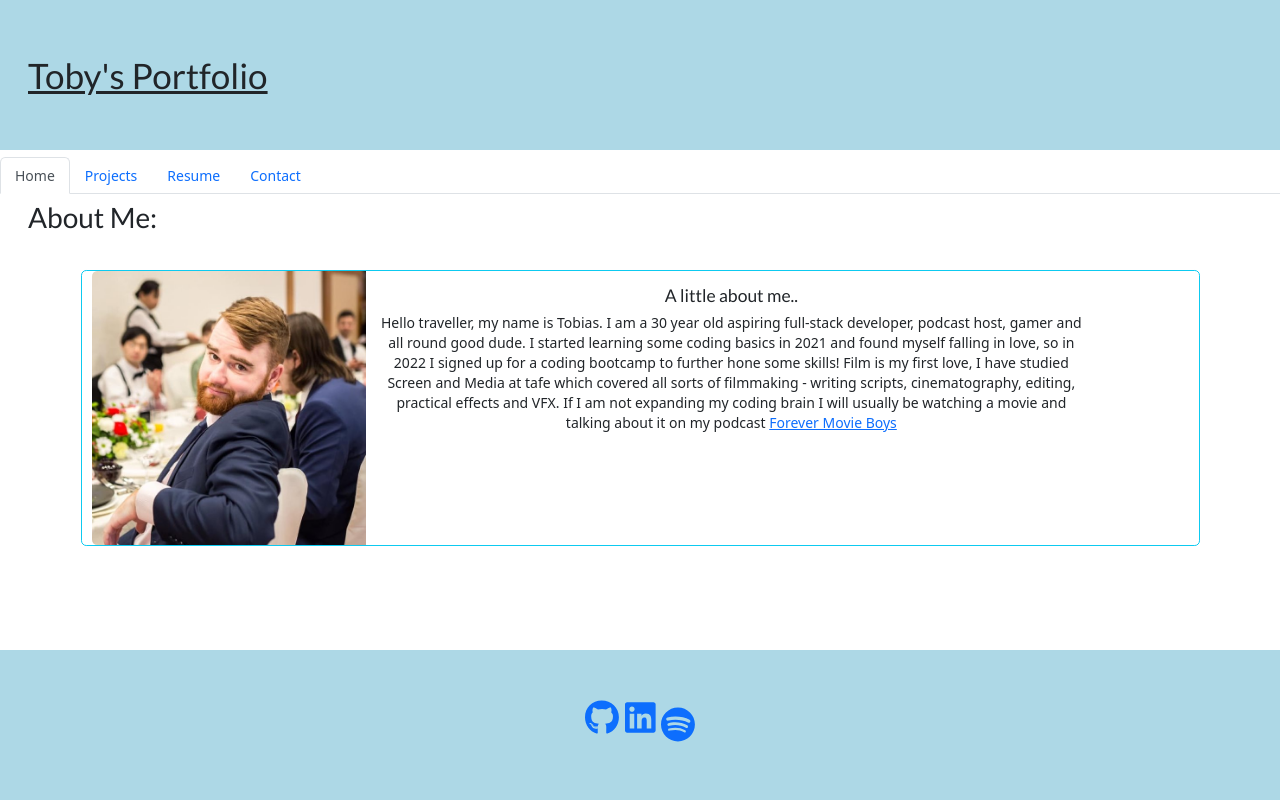
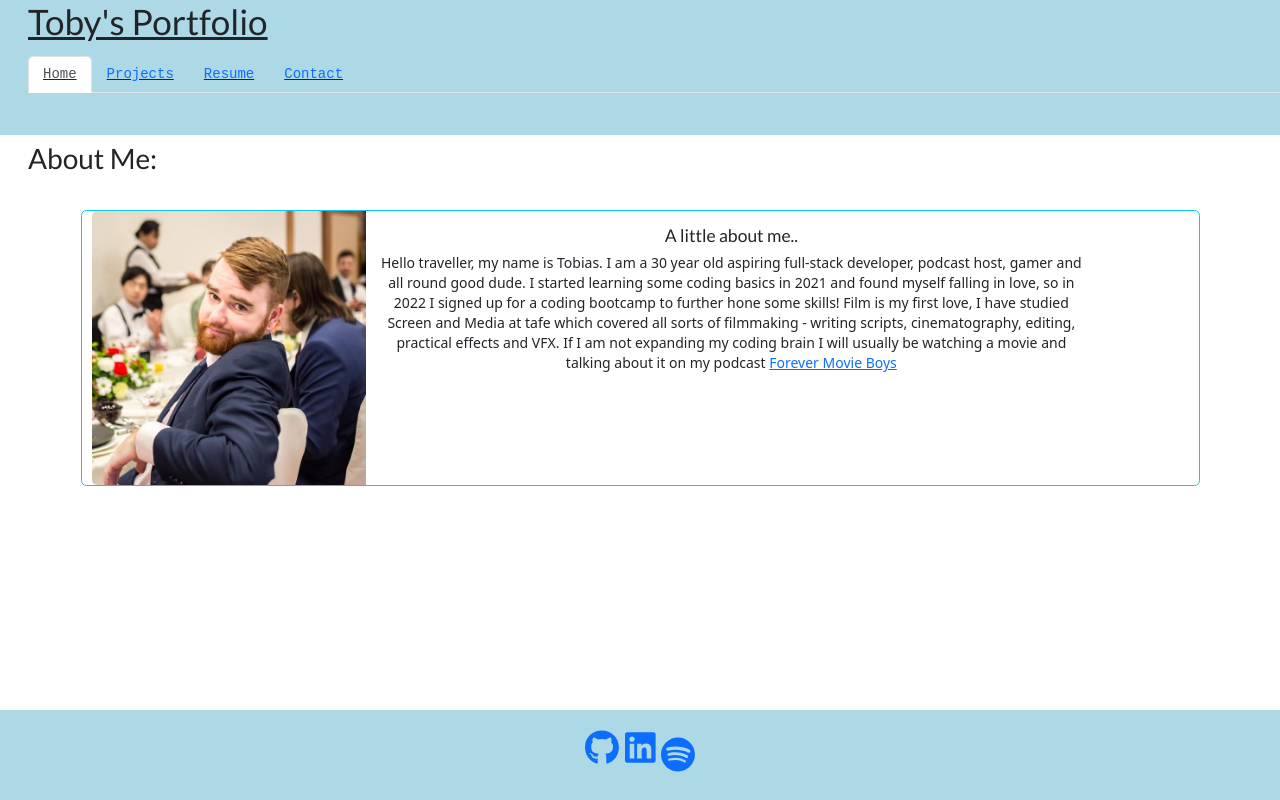
Before and after one commit to Virgona/Portfolio, a React (Create React App) app: page / in a window 1280 px wide. Built offline with nearby package versions, Linux system fonts and the light colour scheme.

Commit message:
changing redeploy to try and fix stylings

```diff
--- a/package.json
+++ b/package.json
@@ -22,7 +22,7 @@
     "web-vitals": "^0.2.4"
   },
   "scripts": {
-    "predeploy": "npm run build",
+    "predeploy": "PUBLIC_URL=/Portfolio npm run build",
     "deploy": "gh-pages -d build",
     "start": "react-scripts start",
     "build": "react-scripts build",
--- a/src/components/Footer.css
+++ b/src/components/Footer.css
@@ -3,7 +3,7 @@
     justify-Content: center;
     align-items: center;
     background-color: lightblue;
-    height: 150px;
+    height: 100px;
 }
 
 .iconStyles {
@@ -24,7 +24,5 @@
     cursor: pointer;
 }
 footer{
-    position: fixed;
-    bottom: 0;
     width: 100vw;
 }
--- a/src/components/Header.css
+++ b/src/components/Header.css
@@ -1,5 +1,5 @@
 .header {
-    display: flex;
+    /* display: flex; */
     background-color: lightblue;
     height: 150px;
     align-items: center;
--- a/src/components/Header.js
+++ b/src/components/Header.js
@@ -1,9 +1,13 @@
 import React from 'react';
 import './Header.css'
-export default function Header() {
+import NavTabs from './NavTabs';
+export default function Header(props) {
+    const { currentPage, handlePageChange } = props
     return (
         <div class='header'>
             <h1>Toby's Portfolio</h1>
+            <NavTabs currentPage={currentPage} handlePageChange={handlePageChange} />
         </div>
+
     );
 }
--- a/src/components/NavTabs.js
+++ b/src/components/NavTabs.js
@@ -4,6 +4,7 @@ import './NavTabs.css'
 // using object destructuring to pluck off our variables from the props object
 function NavTabs({ currentPage, handlePageChange }) {
   return (
+    <div className='d-block'>
       <ul className="nav nav-tabs position">
         <li className="nav-item">
           <a
@@ -47,6 +48,7 @@ function NavTabs({ currentPage, handlePageChange }) {
           </a>
         </li>
       </ul>
+    </div>
   );
 }
 
--- a/src/components/PortfolioContainer.js
+++ b/src/components/PortfolioContainer.js
@@ -6,6 +6,7 @@ import Home from './pages/Home';
 import About from './pages/Projects';
 import Resume from './pages/Resume';
 import Contact from './pages/Contact';
+import './portfolioContainer.css'
 
 export default function PortfolioContainer() {
   const [currentPage, setCurrentPage] = useState('Home');
@@ -27,10 +28,11 @@ export default function PortfolioContainer() {
   const handlePageChange = (page) => setCurrentPage(page);
 
   return (
-    <div>
-      <Header />
-      <NavTabs currentPage={currentPage} handlePageChange={handlePageChange} />
-      {renderPage()}
+    <div className='portfolio-container'>
+      <Header currentPage={currentPage} handlePageChange={handlePageChange} />
+      <div style={{ height: "80vh" }}>
+        {renderPage()}
+      </div>
       <Footer />
     </div>
   );
--- a/src/components/pages/Projects.css
+++ b/src/components/pages/Projects.css
@@ -6,3 +6,7 @@
 img {
     align-items: center;
 }
+
+.card-img-top {
+    width: 50% !important;
+}
--- a/src/components/pages/Projects.js
+++ b/src/components/pages/Projects.js
@@ -15,7 +15,7 @@ export default function Projects() {
       <div class="container text-center">
         <div class="row">
           <div class="col">
-            <div class="card border-info mb-3 mx-auto">
+            <div class="card border-info mb-3 mx-auto align-items-center">
               <img src={whatsOn} class="card-img-top" alt="movie application" />
               <div class="card-body">
                 <h5 class="card-title">What's On</h5>
@@ -26,7 +26,7 @@ export default function Projects() {
             </div>
           </div>
           <div class="col">
-            <div class="card border-danger mb-3 mx-auto">
+            <div class="card border-danger mb-3 mx-auto align-items-center">
               <img src={fwends} class="card-img-top" alt="fourm application" />
               <div class="card-body">
                 <h5 class="card-title">Music Fwends</h5>
@@ -37,7 +37,7 @@ export default function Projects() {
             </div>
           </div>
           <div class="col">
-            <div class="card border-info mb-3 mx-auto">
+            <div class="card border-info mb-3 mx-auto align-items-center">
               <img src={weather} class="card-img-top" alt="weather app" />
               <div class="card-body">
                 <h5 class="card-title">Weather App</h5>
@@ -52,7 +52,7 @@ export default function Projects() {
       <div class="container text-center" id='container2'>
         <div class="row">
           <div class="col">
-            <div class="card border-danger mb-3 mx-auto">
+            <div class="card border-danger mb-3 mx-auto align-items-center">
               <img src={wds} class="card-img-top" alt="note taker" />
               <div class="card-body">
                 <h5 class="card-title">Work Day Scheduler</h5>
@@ -63,7 +63,7 @@ export default function Projects() {
             </div>
           </div>
           <div class="col">
-            <div class="card border-info mb-3 mx-auto">
+            <div class="card border-info mb-3 mx-auto align-items-center">
               <img src={jate} class="card-img-top" alt="text editor app" />
               <div class="card-body">
                 <h5 class="card-title">JATE</h5>
@@ -74,7 +74,7 @@ export default function Projects() {
             </div>
           </div>
           <div class="col">
-            <div class="card border-danger mb-3 mx-auto">
+            <div class="card border-danger mb-3 mx-auto align-items-center">
               <img src={password} class="card-img-top" alt="password generator" />
               <div class="card-body">
                 <h5 class="card-title">Password Generator</h5>
--- /dev/null
+++ b/src/components/portfolioContainer.css
@@ -0,0 +1,6 @@
+.portfolio-container{
+    display: flex;
+    justify-content: space-between;
+    flex-direction: column;
+    height: 100vh;
+}
```
Also changed, not shown: 1 other file (tests, documents, lock files or other folders). Lines whose indentation alone changed are shown as unchanged.
